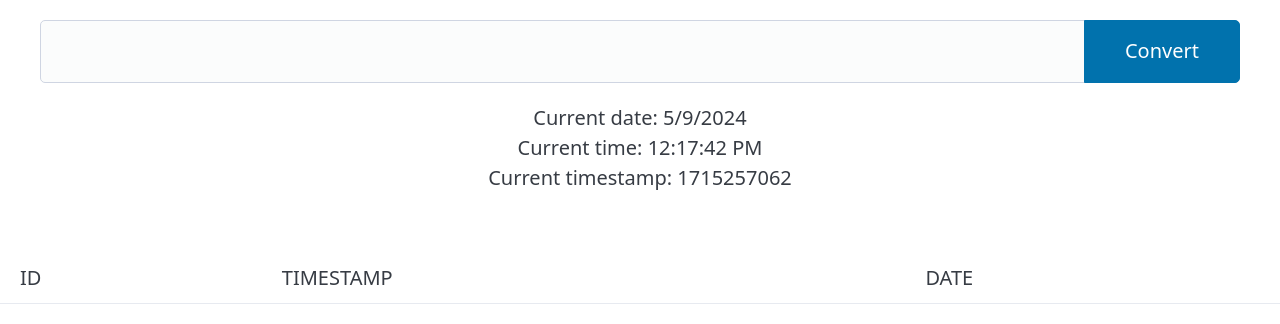
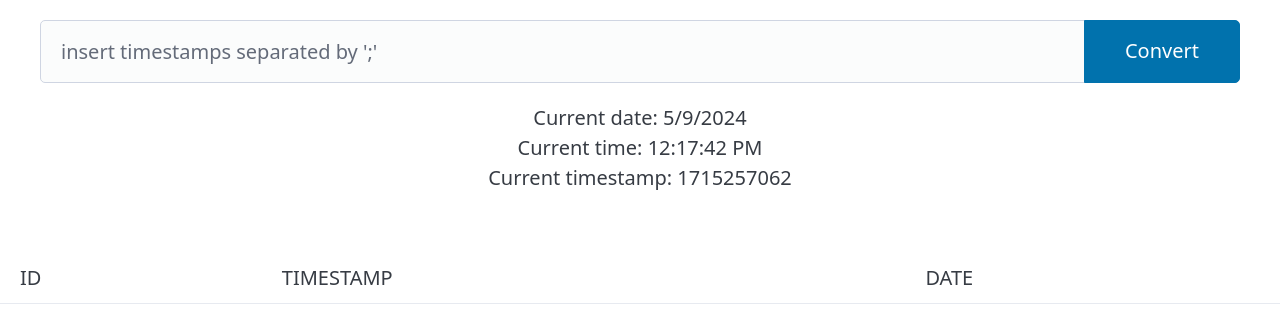
Before and after one commit to ryuvi/timestamp_conv_list, a plain HTML site: page index.html in a window 1280 px wide. Drawn offline with nearby package versions, Linux system fonts and the light colour scheme.

Commit message:
Add files via upload

```diff
--- a/index.html
+++ b/index.html
@@ -13,7 +13,7 @@
 	<body>
 		<header class="container">
 			<fieldset role="group">
-				<input type="text" name="timestamp" id="timestamp" />
+				<input type="text" name="timestamp" id="timestamp" placeholder="insert timestamps separated by ';'" />
 				<button onclick="save_timestamp()">Convert</button>
 			</fieldset>
 			<p class="center">
```
